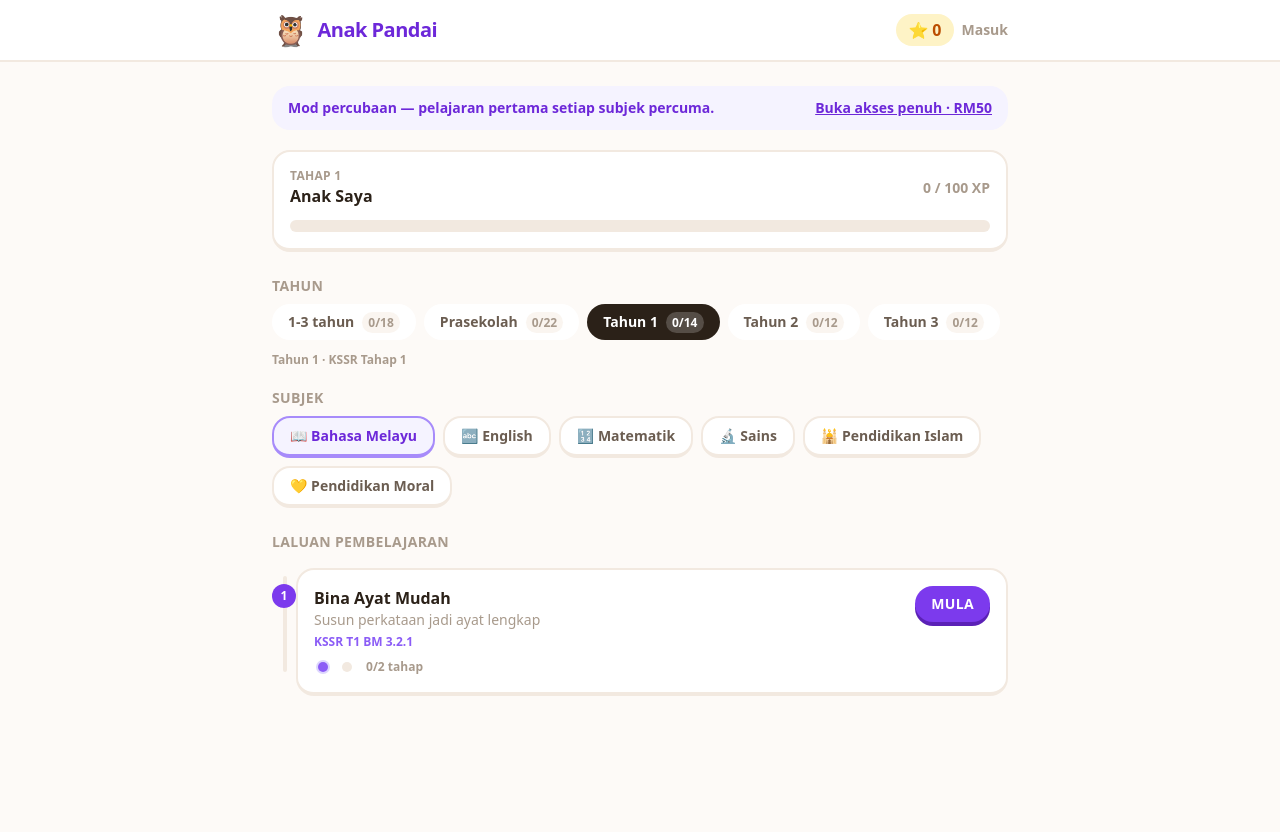
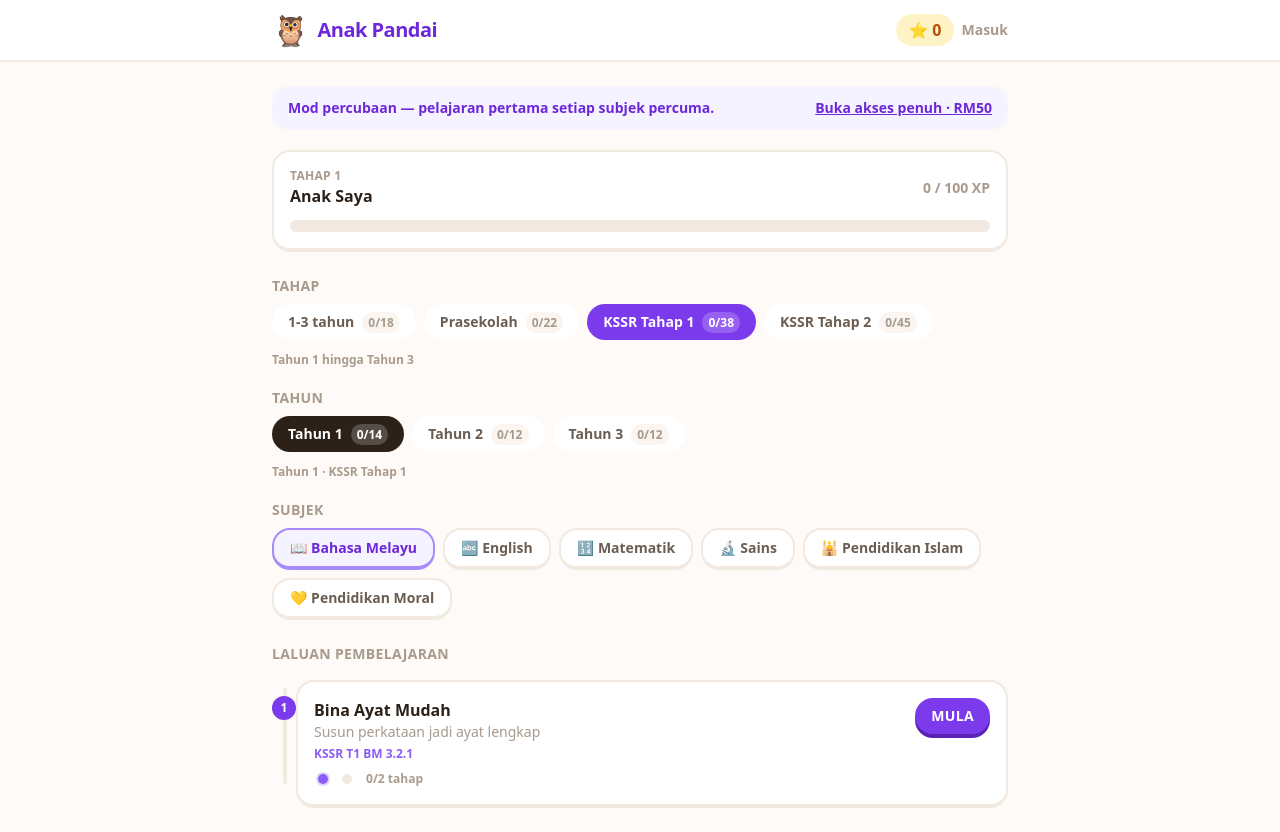
Before and after one commit to rootsyfunai/anak-pandai, a React (Vite) app: page /main in a window 1280 px wide. Before the commit the page ends 800 px from the top, so only its background shows below. Built offline with nearby package versions, Linux system fonts and the light colour scheme; no server answers.

Commit message:
feat: add tahap grouping and related functionality for school years

```diff
--- a/src/data/curriculum.ts
+++ b/src/data/curriculum.ts
@@ -150,6 +150,54 @@ export const SCHOOL_YEAR_ORDER: SchoolYear[] = [
   'tahun6',
 ]
 
+/**
+ * A tahap groups the school years that share a curriculum framework. The
+ * path page shows these as the top level, with the individual years nested
+ * inside, so Tahun 1 is never mixed with Tahun 2.
+ */
+export type Tahap = 'awal' | 'prasekolah' | 'tahap1' | 'tahap2'
+
+export interface TahapMeta {
+  id: Tahap
+  label: string
+  framework: string
+  years: SchoolYear[]
+}
+
+export const TAHAP: Record<Tahap, TahapMeta> = {
+  awal: {
+    id: 'awal',
+    label: '1-3 tahun',
+    framework: 'Pembelajaran awal (bukan formal)',
+    years: ['baby'],
+  },
+  prasekolah: {
+    id: 'prasekolah',
+    label: 'Prasekolah',
+    framework: 'KSPK Prasekolah',
+    years: ['prasekolah'],
+  },
+  tahap1: {
+    id: 'tahap1',
+    label: 'KSSR Tahap 1',
+    framework: 'Tahun 1 hingga Tahun 3',
+    years: ['tahun1', 'tahun2', 'tahun3'],
+  },
+  tahap2: {
+    id: 'tahap2',
+    label: 'KSSR Tahap 2',
+    framework: 'Tahun 4 hingga Tahun 6',
+    years: ['tahun4', 'tahun5', 'tahun6'],
+  },
+}
+
+export const TAHAP_ORDER: Tahap[] = ['awal', 'prasekolah', 'tahap1', 'tahap2']
+
+/** The tahap a school year belongs to. */
+export function tahapForYear(year: SchoolYear): Tahap {
+  return TAHAP_ORDER.find((t) => TAHAP[t].years.includes(year)) ?? 'tahap1'
+}
+
 /** Derive the school year from a birth year, using the current calendar year. */
 export function schoolYearForBirthYear(birthYear: number, now = new Date()): SchoolYear {
   const age = now.getFullYear() - birthYear
--- a/src/pages/Path.tsx
+++ b/src/pages/Path.tsx
@@ -8,10 +8,12 @@ import { TRIAL_LESSONS_PER_SUBJECT } from '../lib/config'
 import { useAccess } from '../lib/useAccess'
 import {
   SCHOOL_YEARS,
-  SCHOOL_YEAR_ORDER,
   SUBJECTS,
+  TAHAP,
+  TAHAP_ORDER,
   type SchoolYear,
   type Subject,
+  type Tahap,
 } from '../data/curriculum'
 import { lessonsForYear, lessonsInYear } from '../data/lessons'
 import { clearedLevelCount, isLessonComplete, levelForXp, levelKey } from '../games/engine'
@@ -25,19 +27,41 @@ function yearProgress(year: SchoolYear, completedLevels: string[]) {
   return { cleared, total }
 }
 
+/** Cleared levels out of all levels across every year in a tahap. */
+function tahapProgress(tahap: Tahap, completedLevels: string[]) {
+  return TAHAP[tahap].years.reduce(
+    (acc, y) => {
+      const { cleared, total } = yearProgress(y, completedLevels)
+      return { cleared: acc.cleared + cleared, total: acc.total + total }
+    },
+    { cleared: 0, total: 0 },
+  )
+}
+
 export default function Path() {
   const { progress } = useProgress()
   const access = useAccess()
-  // The school year is the only grouping: Tahun 1 and Tahun 2 are never
-  // mixed in one list.
+  // Tahap is the top-level group; the school year is chosen inside it, so
+  // Tahun 1 and Tahun 2 are never mixed in one list.
+  const [tahap, setTahap] = useState<Tahap>('tahap1')
   const [year, setYear] = useState<SchoolYear>('tahun1')
   const [subject, setSubject] = useState<Subject>('bm')
   // While access is loading, do not flash locks at a paying parent.
   const onTrial = access.status === 'trial' || access.status === 'anonymous'
 
+  const tahapMeta = TAHAP[tahap]
   const yearMeta = SCHOOL_YEARS[year]
   const lessons = lessonsForYear(year, subject)
   const { level, intoLevel, needed } = levelForXp(progress.xp)
+
+  function pickTahap(next: Tahap) {
+    setTahap(next)
+    // Jump to the first year in the group so the list is never empty.
+    const firstYear = TAHAP[next].years[0]
+    setYear(firstYear)
+    const subjects = SCHOOL_YEARS[firstYear].subjects
+    if (!subjects.includes(subject)) setSubject(subjects[0])
+  }
 
   function pickYear(next: SchoolYear) {
     setYear(next)
@@ -95,10 +119,47 @@ export default function Path() {
 
         <section className="mb-5">
           <h2 className="mb-2 text-sm font-extrabold uppercase tracking-wide text-ink-300">
+            Tahap
+          </h2>
+          <div className="flex gap-2 overflow-x-auto pb-1">
+            {TAHAP_ORDER.map((id) => {
+              const { cleared, total } = tahapProgress(id, progress.completedLevels)
+              const done = total > 0 && cleared === total
+              return (
+                <button
+                  key={id}
+                  onClick={() => pickTahap(id)}
+                  className={`shrink-0 rounded-full px-4 py-2 text-sm font-extrabold transition-colors ${
+                    tahap === id
+                      ? 'bg-brand-600 text-white'
+                      : 'bg-white text-ink-500 hover:bg-cream-100'
+                  }`}
+                >
+                  {TAHAP[id].label}
+                  <span
+                    className={`ml-2 rounded-full px-1.5 py-0.5 text-xs ${
+                      tahap === id
+                        ? 'bg-white/20 text-white'
+                        : done
+                          ? 'bg-green-100 text-green-700'
+                          : 'bg-cream-100 text-ink-300'
+                    }`}
+                  >
+                    {done ? '✓' : `${cleared}/${total}`}
+                  </span>
+                </button>
+              )
+            })}
+          </div>
+          <p className="mt-2 text-xs font-semibold text-ink-300">{tahapMeta.framework}</p>
+        </section>
+
+        <section className="mb-5">
+          <h2 className="mb-2 text-sm font-extrabold uppercase tracking-wide text-ink-300">
             Tahun
           </h2>
           <div className="flex gap-2 overflow-x-auto pb-1">
-            {SCHOOL_YEAR_ORDER.map((id) => {
+            {tahapMeta.years.map((id) => {
               const { cleared, total } = yearProgress(id, progress.completedLevels)
               const done = total > 0 && cleared === total
               return (
```
Also changed, not shown: 1 other file (tests, documents, lock files or other folders).
